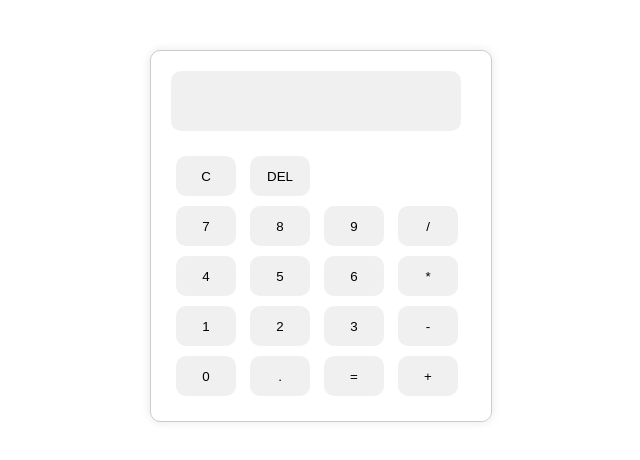
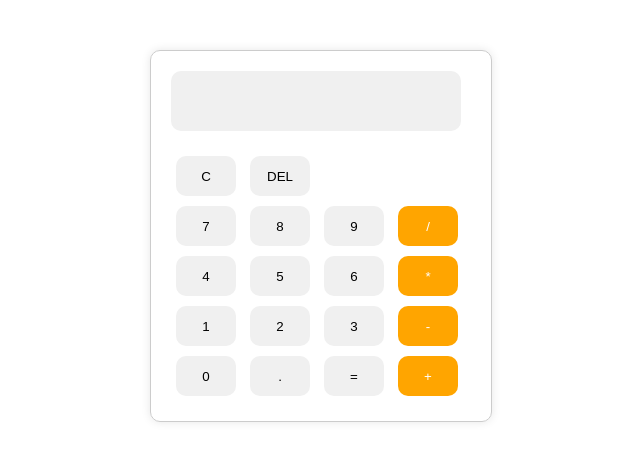
Before and after one commit to BelshiaN/calculator, a plain HTML site: page index.html in a window 1280 px wide. Shown: the whole page, without its empty margins (319-959 px from the left). Drawn offline with Linux system fonts and the light colour scheme.

Commit message:
Update index.css

```diff
--- a/index.css
+++ b/index.css
@@ -32,8 +32,7 @@ border-radius: 10px;
 background-color: #f0f0f0;
 text-align: right;
 }
-
-.operator{
-    background-color: rgb(230,147,45) !important;
+.btn-color{
+    background-color: orange !important;
     color: #ffffff;
 }
```
